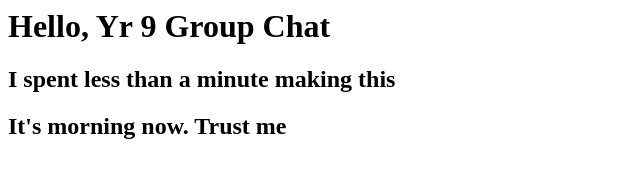
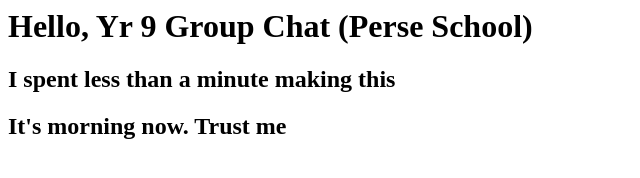
Before and after one commit to Clockwqrks/cut-hackathon, a plain HTML site: page index.html in a window 1280 px wide. Shown: the whole page, without its empty margins (0-640 px from the left). Drawn offline with Linux system fonts and the light colour scheme.

Commit message:
Update index.html

```diff
--- a/index.html
+++ b/index.html
@@ -1,3 +1,3 @@
-<h1> Hello, Yr 9 Group Chat </h1>
+<h1> Hello, Yr 9 Group Chat (Perse School)</h1>
 <h2>I spent less than a minute making this </h2>
 <h2> It's morning now. Trust me </h2>
```
